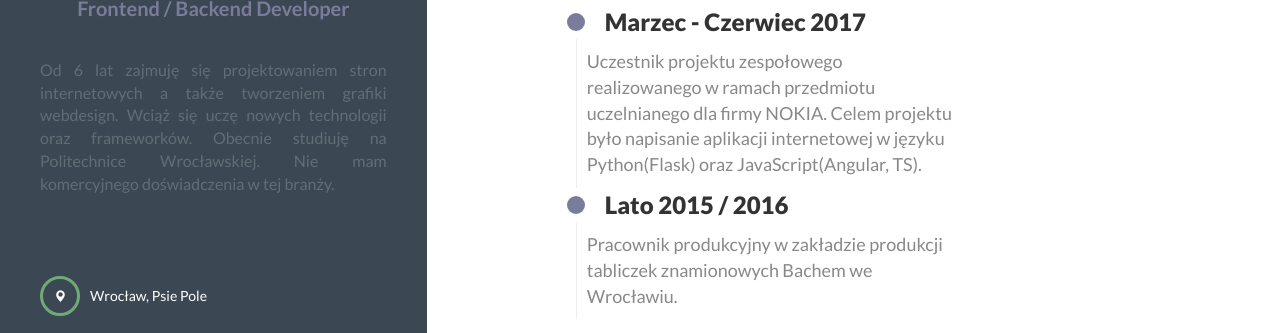
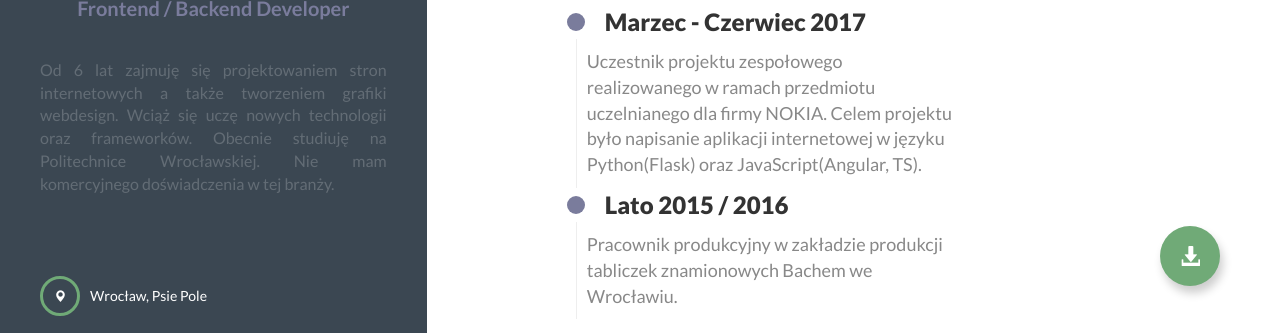
Before and after one commit to bakowroc/my-curriculum-vitae, a website: page index.html in a window 1280 px wide. Shown: the part 454-787 px from the top of the page. Drawn offline with nearby package versions, Linux system fonts and the light colour scheme.

Commit message:
Add download link

```diff
--- a/css/main.scss
+++ b/css/main.scss
@@ -5,11 +5,27 @@
                 position: relative;
                 font-family: 'Lato', sans-serif;
             }
-
-            body {
-                font-family: 'Lato', sans-Serif;
-            }
-
+            a.download-button{
+    position: fixed;
+    bottom: 60px;
+    right: 60px;
+    padding-top: 17px;
+    border-radius: 100%;
+    width: 60px;
+    height: 60px;
+    box-sizing: border-box;
+    font-size: 20px;
+    text-align: center;
+    color: white;
+    box-shadow: 3px 7px 10px rgba(black, 0.2);
+    background: #70aa77;
+    z-index: 99999999999999;
+     transition: all 0.3s ease;
+    &:hover{
+        transition: all 0.3s ease;
+         box-shadow: 3px 7px 20px rgba(black, 0.3);
+    }
+}
             .row,
             .container-fluid {
                 padding: 0;
--- a/index.html
+++ b/index.html
@@ -14,6 +14,7 @@
 </head>
 
 <body>
+    <a href="CV_Bakowicz.pdf" target="_blank" class="download-button"><span class="glyphicon glyphicon-download-alt"></span></a>
     <div class="container-fluid">
         <div class="row">
             <aside class="main-information col-lg-4 pull-left">
```
Also changed, not shown: css/main.css.
